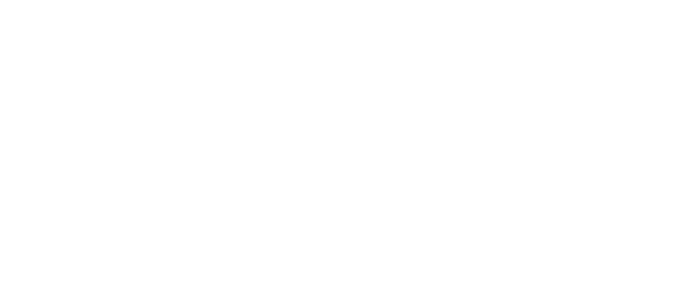
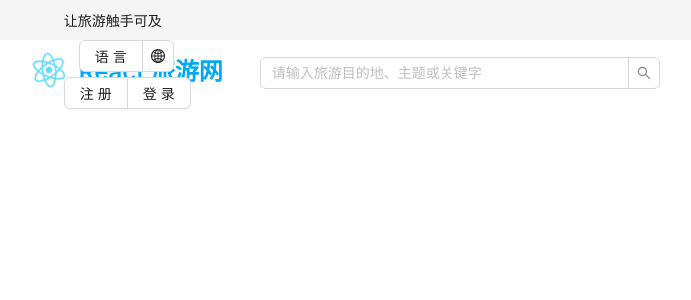
Before and after one commit to Wiikiiki/travelWebsite, a React (Create React App) app: page / in a window 1280 px wide. Shown: the top 300 px of the page, without its empty margins (58-749 px from the left). Built offline with nearby package versions, Linux system fonts and the light colour scheme.

Commit message:
for reference

```diff
--- a/src/App.module.css
+++ b/src/App.module.css
@@ -1,31 +1,50 @@
 .App {
-  text-align: center;
+  background-color: rgba(0, 0, 0, 0.08);
+}
+
+.app-header {
+  background-color: white !important;
+}
+
+.top-header {
+  height: 40px;
+  padding-left: 4%;
+  padding-right: 4%;
+  display: block;
+  background-color: #f5f5f5;
+  line-height: 40px;
+}
+
+.top-header .inner {
+  width: 88%;
+  margin-left: auto;
+  margin-right: auto;
+}
+
+.button-group {
+  font: right;
+  margin-top: 5px;
+}
+
+.main-header {
+  background-color: white !important;
+  height: 60px;
+  line-height: 60px;
+  width: 88%;
+  margin-left: auto;
+  margin-right: auto;
 }
 
 .App-logo {
-  height: 40vmin;
-  pointer-events: none;
+  height: 60px;
+  width: 60px;
+  float: left;
 }
 
 @media (prefers-reduced-motion: no-preference) {
   .App-logo {
     animation: App-logo-spin infinite 20s linear;
   }
-}
-
-.App-header {
-  background-color: #282c34;
-  min-height: 100vh;
-  display: flex;
-  flex-direction: column;
-  align-items: center;
-  justify-content: center;
-  font-size: calc(10px + 2vmin);
-  color: white;
-}
-
-.App-link {
-  color: #61dafb;
 }
 
 @keyframes App-logo-spin {
@@ -36,3 +55,16 @@
     transform: rotate(360deg);
   }
 }
+
+.title {
+  line-height: 64px !important;
+  display: inline;
+  color: #03a9f4 !important;
+}
+
+.search-input {
+  width: 400px !important;
+  line-height: 64px;
+  margin-top: 17px;
+  margin-left: 37px;
+}
--- a/src/App.tsx
+++ b/src/App.tsx
@@ -1,8 +1,49 @@
 import React from "react";
+import logo from "./logo.svg";
 import styles from "./App.module.css";
+import { Button, Dropdown, Input, Layout, Menu, Typography } from "antd";
+import { GlobalOutlined } from "@ant-design/icons";
 
 function App() {
-  return <div className={styles.App}></div>;
+  return (
+    <div className={styles.App}>
+      <div className={styles["app-header"]}>
+        <div className={styles["top-header"]}>
+          <div className={styles.inner}>
+            <Typography.Text>让旅游触手可及</Typography.Text>
+            <Dropdown.Button
+              style={{ marginLeft: 15 }}
+              overlay={
+                <Menu
+                  items={[
+                    { key: "1", label: "中文" },
+                    { key: "2", label: "English" },
+                  ]}
+                />
+              }
+              icon={<GlobalOutlined />}
+            >
+              语言
+            </Dropdown.Button>
+            <Button.Group className={styles["button-group"]}>
+              <Button>注册</Button>
+              <Button>登录</Button>
+            </Button.Group>
+          </div>
+        </div>
+        <Layout.Header className={styles["main-header"]}>
+          <img src={logo} alt="" className={styles["App-logo"]} />
+          <Typography.Title level={3} className={styles["title"]}>
+            React 旅游网
+          </Typography.Title>
+          <Input.Search
+            placeholder={"请输入旅游目的地、主题或关键字"}
+            className={styles["search-input"]}
+          />
+        </Layout.Header>
+      </div>
+    </div>
+  );
 }
 
 export default App;
```
Also changed, not shown: src/logo.svg (added).
